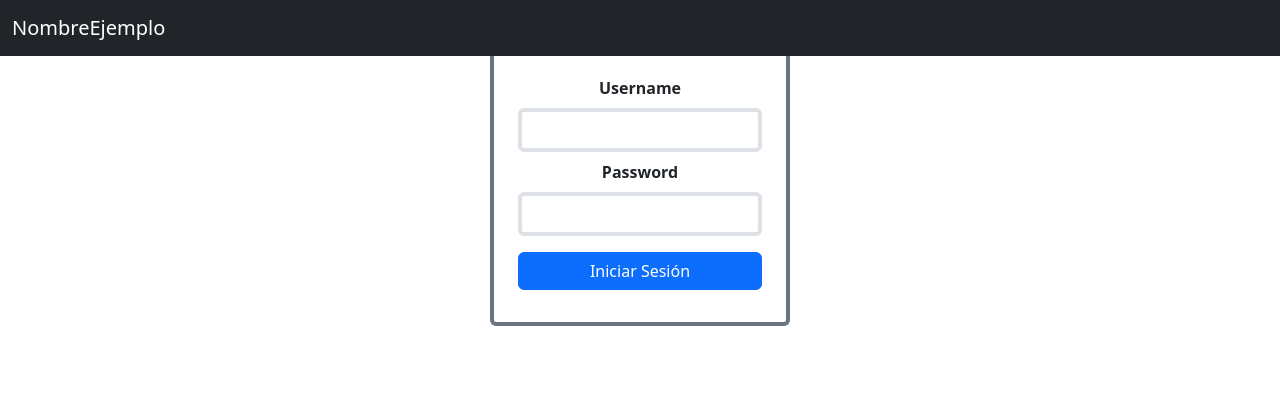
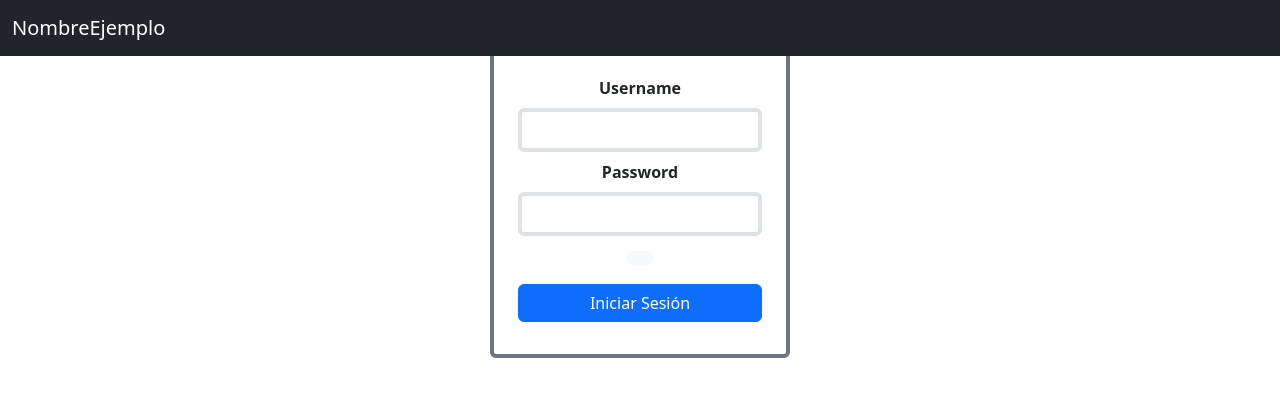
Before and after one commit to alanBonnet/riakxd, a React (Vite) app: page / in a window 1280 px wide. Shown: the top 396 px of the page. Built offline with nearby package versions, Linux system fonts and the light colour scheme.

Commit message:
clase 04/11/2022

```diff
--- a/src/App.tsx
+++ b/src/App.tsx
@@ -17,7 +17,7 @@ function App() {
 
     return (
         <>
-
+            {/* <Navbar username={username} colorPref={prefColor}/> */}
             {/* <Table_Conversions bootstrapClass="my-5 bg-primary rounded p-3" text_color="white"/> */}
             {/* <BodyRickAndMorty /> */}
             {/* <Lifecycle /> */}
--- a/src/components/Miapp.tsx
+++ b/src/components/Miapp.tsx
@@ -1,5 +1,5 @@
 import { getToken } from '@chakra-ui/react'
-import React, { useEffect, useState } from 'react'
+import React, { createRef, useEffect, useState } from 'react'
 import './authCSS.css'
 import Navbar from './Navbar'
 interface Props {
@@ -104,7 +104,8 @@ const Miapp = (props: Props) => {
         })()
 
     }
-
+    const ojitoRef = createRef<any>()
+    const [ojito,setOjito] = useState(false)
     return (
         <>
             <header className='mb-5'>
@@ -136,13 +137,19 @@ const Miapp = (props: Props) => {
                     <label className='fw-bold'
                         htmlFor="password">Password</label>
                     <input
+                        id='password'
                         className='form-control border my-2'
                         type="password"
                         name='password'
                         onChange={handleInputChange}
                         autoComplete="false"
                         value={password}
+                        ref={ojitoRef}
                     />
+                    <button className="btn btn-light"
+                                type='button'
+                                id='ojito'
+                            onClick={()=>{ojitoRef.current.type == "password" ? ojitoRef.current.type = "text":ojitoRef.current.type = "password"}}>{}</button>
                     <div className="d-grid mt-2">
                         <button
                             className="my-2 btn btn-primary"
@@ -154,7 +161,7 @@ const Miapp = (props: Props) => {
                     </div>
                 </form>
                 <div className="text-center">
-                <label className='' htmlFor="error">{errortip}</label>
+                {errortip && <label className='bg-danger rounded p-4 fst-italic text-light my-2' htmlFor="error">{errortip}</label>}
                 </div>
                 </>}
 
```
Also changed, not shown: src/components/BodyRickAndMorty.tsx (+5 -5 lines).
